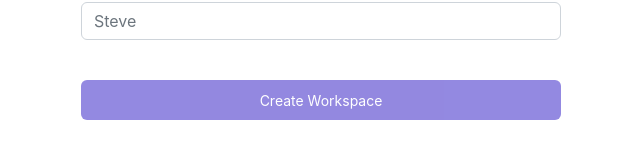
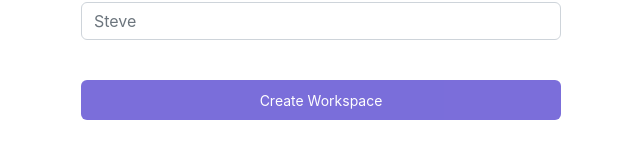
Before and after one commit to PrakharKopergaonkar/Cutshort-Mockup-Eden, a React (Create React App) app: page / in a window 1280 px wide. Shown: the part 664-820 px from the top of the page, without its empty margins (319-959 px from the left). Built offline with nearby package versions, Linux system fonts and the light colour scheme.

Commit message:
css changes

```diff
--- a/src/App.css
+++ b/src/App.css
@@ -19,4 +19,5 @@
 
 .commonSubmitButton:disabled {
     background-color: #5a4ad1;
+    opacity: 80%;
 }
```
